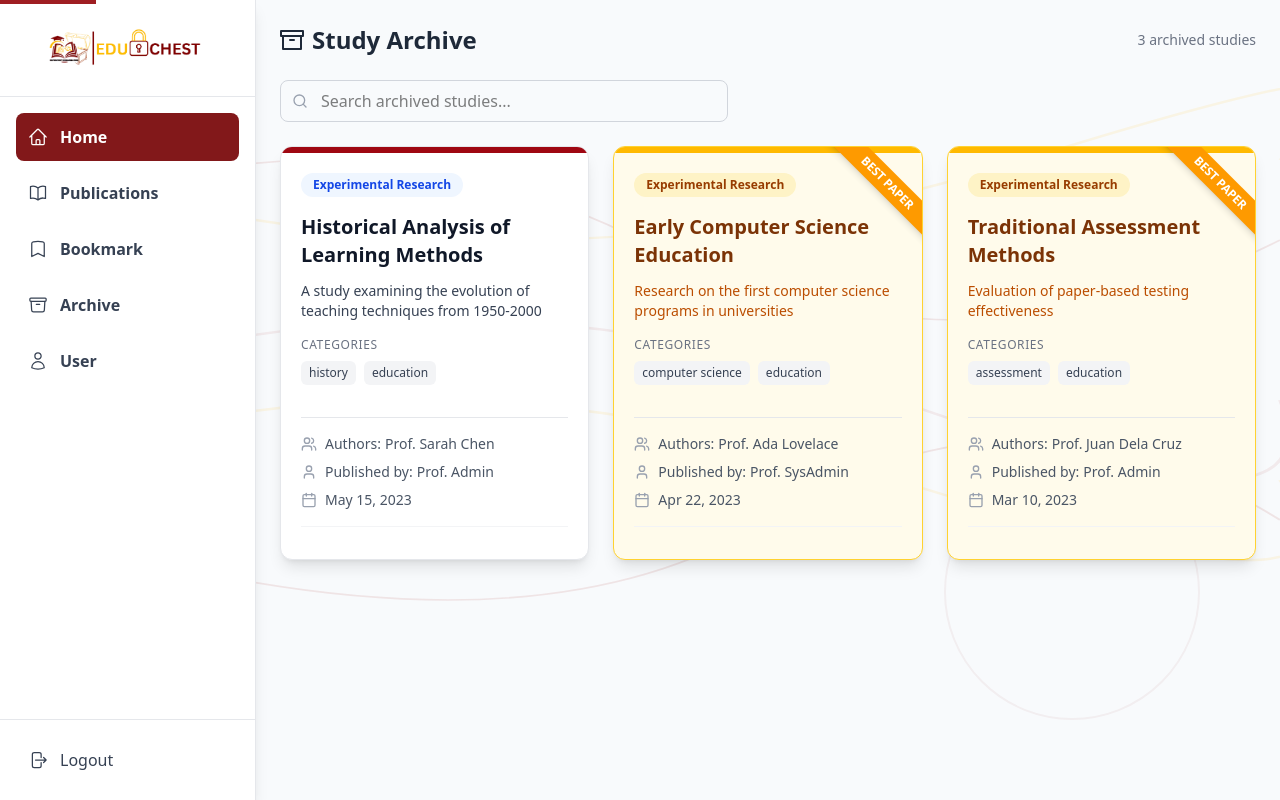
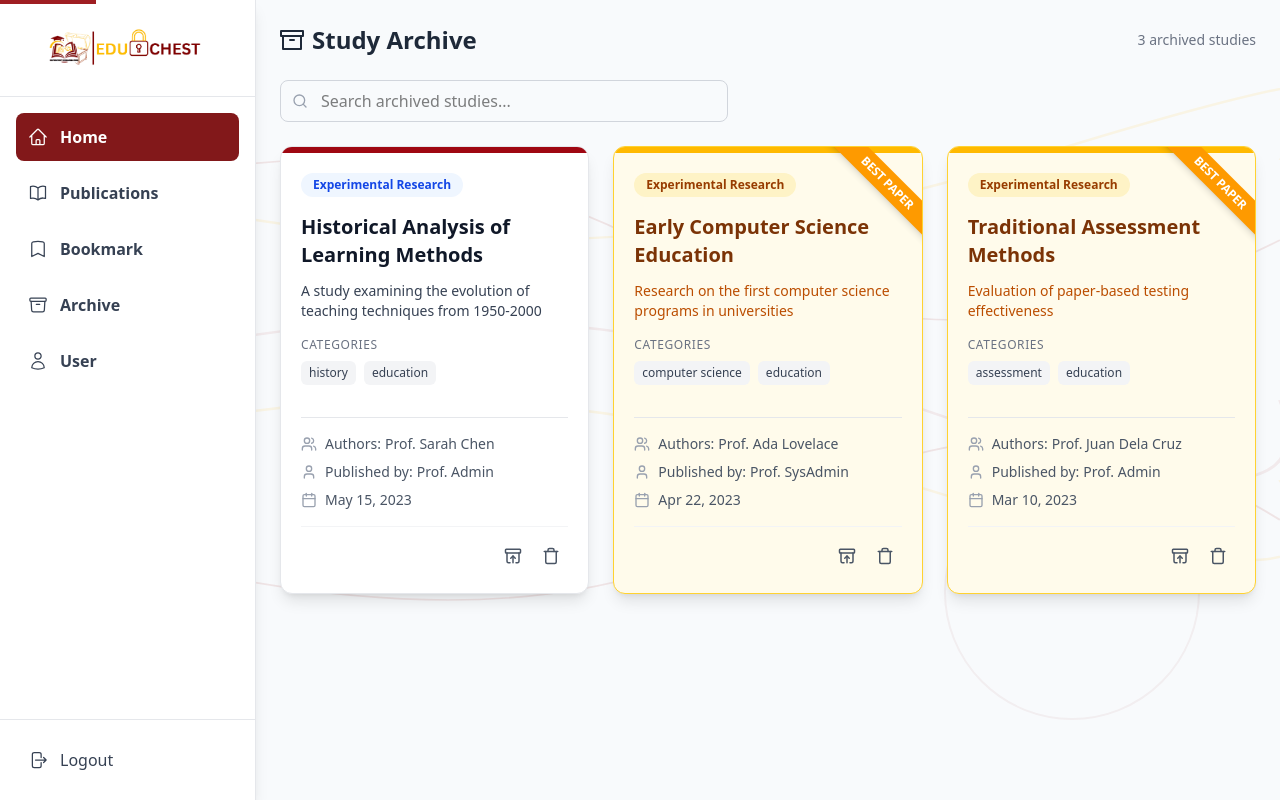
Before and after one commit to mihkuno/RESPOCU, a Next.js app: page /dashboard/archive in a window 1280 px wide. Built offline with nearby package versions, Linux system fonts and the light colour scheme.

Commit message:
feat: add restore and delete buttons for archived studies in StudyCard component

```diff
--- a/src/app/dashboard/(components)/card.tsx
+++ b/src/app/dashboard/(components)/card.tsx
@@ -5,6 +5,8 @@ import {
   Bookmark,
   BookmarkMinus,
   Archive,
+  ArchiveRestore,
+  Trash,
   Edit,
   Award,
   Star,
@@ -222,6 +224,34 @@ const StudyCard: React.FC<StudyCardProps> = ({
               </>
             )}
 
+            {study.isArchived && (
+              <>
+                <button
+                  onClick={(e) => {
+                    e.stopPropagation();
+                    if (onArchive) onArchive(study.id);
+                  }}
+                  className="p-2 hover:bg-gray-100 rounded-full transition-colors"
+                  title="Restore Study"
+                  aria-label="Archive study"
+                >
+                  <ArchiveRestore className="text-gray-600" size={18} />
+                </button>
+
+              <button
+                onClick={(e) => {
+                  e.stopPropagation();
+                  if (onArchive) onArchive(study.id);
+                }}
+                className="p-2 hover:bg-gray-100 rounded-full transition-colors"
+                title="Delete Permanently"
+                aria-label="Archive study"
+              >
+                <Trash className="text-gray-600" size={18} />
+              </button>
+              </>
+            )}
+
             {isAdmin && isDashboard && (
               <button
                 onClick={(e) => {
```
